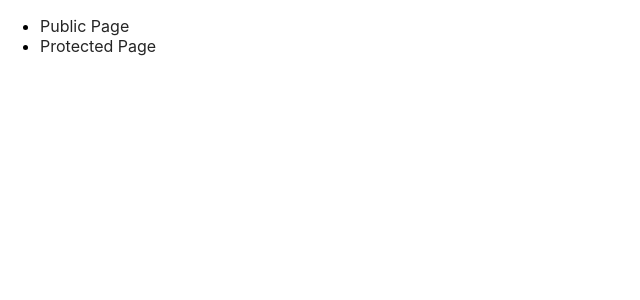
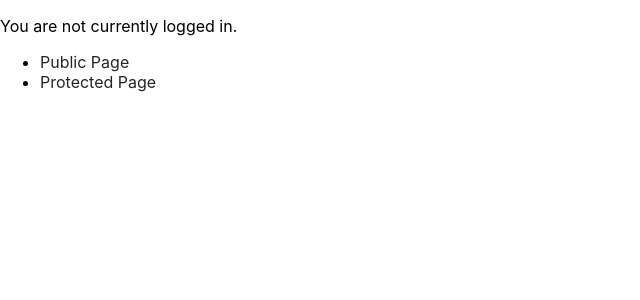
Before and after one commit to charlesmartinreed/react-hash-bbleague-proj, a React (Create React App) app: page / in a window 1280 px wide. Shown: the top 300 px of the page, without its empty margins (0-640 px from the left). Built offline with nearby package versions, Linux system fonts and the light colour scheme.

Commit message:
Demonstrate showing/hidding components and elements depending upon auth state.

```diff
--- a/src/components/App.js
+++ b/src/components/App.js
@@ -4,7 +4,8 @@ import {
 	BrowserRouter as Router,
 	Link,
 	Route,
-	Redirect
+	Redirect,
+	withRouter,
 } from 'react-router-dom';
 
 // fake auth service
@@ -73,11 +74,24 @@ const PrivateRoute = ({component: Component, ...rest }) => (
 	)} />
 )
 
+// redirecting with history.push, using withRouter (using withRouter to get router props that we wouldn't normally get since this isn't being rendered via Route...)
+const AuthButton = withRouter(({history}) => (
+	fakeAuth.isAuthenticated === true
+		? <p>
+				Welcome! <button onClick={() => {
+					fakeAuth.signOut(() => history.push('/'))
+				}}>Sign Out</button>
+			</p>
+		: <p>You are not currently logged in.</p>
+
+))
+
 class App extends Component {
 	render() {
 		return (
 			<Router>
 				<div>
+					<AuthButton />
 					<ul>
 						<li><Link to='/public'>Public Page</Link></li>
 						<li><Link to='/protected'>Protected Page</Link></li>
```
Lines whose indentation alone changed are shown as unchanged.
